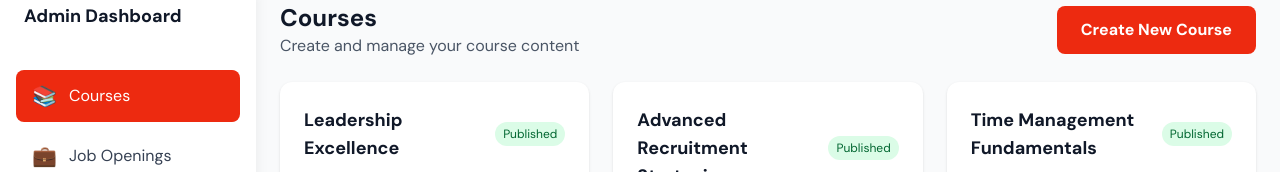
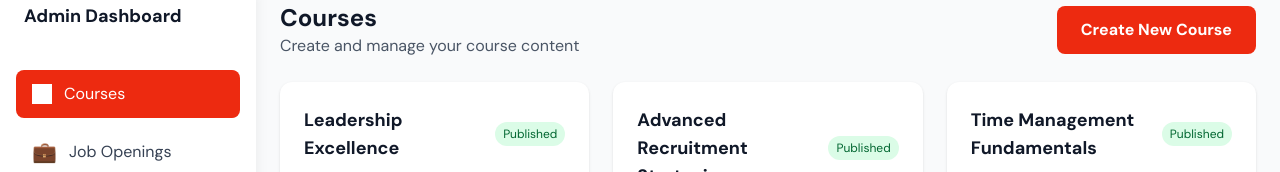
Before and after one commit to i-oladele/cr8careers, a React (Vite) app: page /admin in a window 1280 px wide. Shown: the part 166-338 px from the top of the page. Built offline with nearby package versions, Linux system fonts and the light colour scheme; sample sign-in values are in the browser's storage; grey boxes are pictures that could not be loaded.

Commit message:
Replace courses emoji with Books.svg icon and make it white
- Replace 📚 emoji with Books.svg file for courses tab
- Add white color filter when tab is active (red background)
- Maintain emoji fallback for non-SVG icons
- Improved visual consistency with proper icon usage

```diff
--- a/src/app/pages/AdminDashboard.tsx
+++ b/src/app/pages/AdminDashboard.tsx
@@ -42,7 +42,7 @@ function Sidebar({ activeSection, setActiveSection }: {
   setActiveSection: (section: string) => void;
 }) {
   const menuItems = [
-    { id: 'courses', label: 'Courses', icon: '📚' },
+    { id: 'courses', label: 'Courses', icon: '/Books.svg' },
     { id: 'jobs', label: 'Job Openings', icon: '💼' },
   ];
 
@@ -65,7 +65,15 @@ function Sidebar({ activeSection, setActiveSection }: {
                 : 'text-gray-700 hover:bg-gray-100'
             }`}
           >
-            <span className="text-xl">{item.icon}</span>
+            {item.icon.startsWith('/') ? (
+              <img
+                src={item.icon}
+                alt={item.label}
+                className={`w-5 h-5 ${activeSection === item.id ? 'filter brightness-0 invert' : ''}`}
+              />
+            ) : (
+              <span className="text-xl">{item.icon}</span>
+            )}
             <span className="font-['DM_Sans',sans-serif] font-medium">{item.label}</span>
           </button>
         ))}
```
